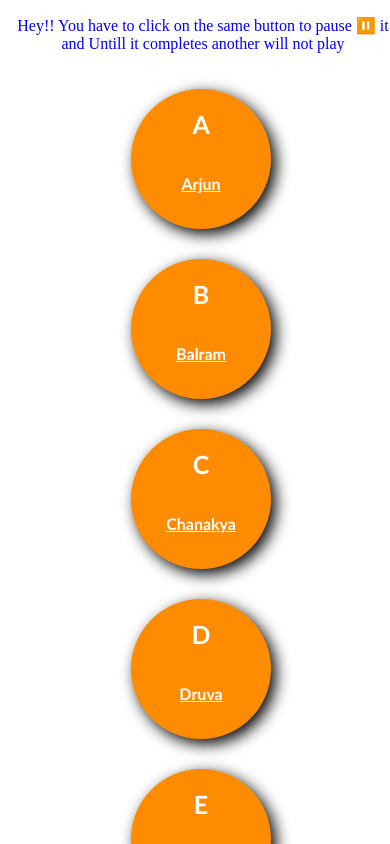
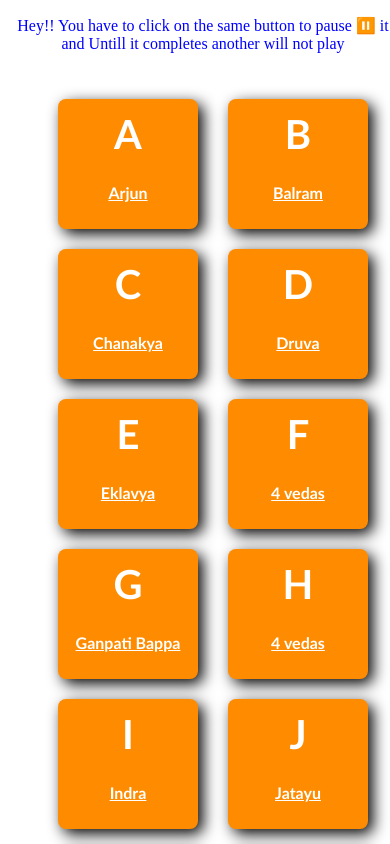
Before and after one commit to MaiNehaHu/Sanatani-Alphabets, a plain HTML site: page index.html in a window 390 px wide. Shown: the top 844 px of the page. Drawn offline with Linux system fonts and the light colour scheme.

Commit message:
button response

```diff
--- a/Style.css
+++ b/Style.css
@@ -52,9 +52,7 @@ button > p {
   flex-wrap: wrap;
   flex-direction: row;
 
-  padding: 10px 0px 10px;
-  position: relative;
-  right: 0.5%;
+  padding: 10px 10px 50px;
 }
 @media screen and (max-width: 1500px) {
   body {
@@ -62,11 +60,11 @@ button > p {
     overflow-x: hidden;
   }
 }
-@media screen and (max-width: 600px) {
+@media screen and (max-width:635px) {
+  .key {
+    margin: 20px 15px 0px;
+  }
   button {
-    width: 140px;
-    height: 140px;
-    font-size: 25px;
     word-wrap: break-word;
     word-break: break-all;
   }
@@ -75,3 +73,9 @@ button > p {
   width: 100%;
   text-align: center;
 }
+@media screen and (max-width:480px) {
+  button {
+    width: 140px;
+    border-radius: 0.5rem;
+  }
+}
```
